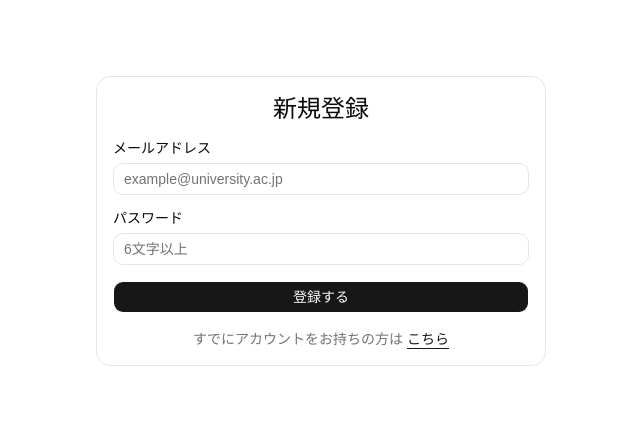
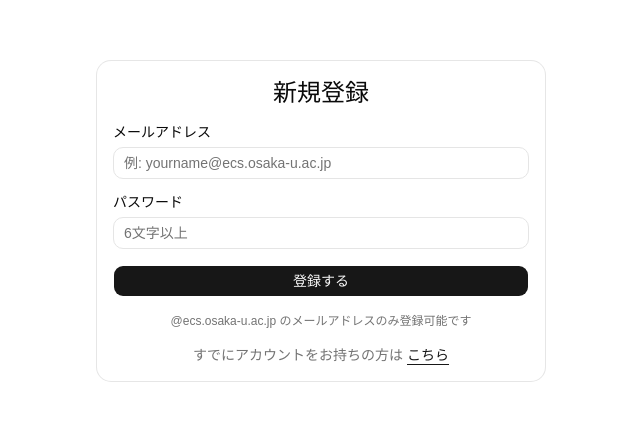
Before and after one commit to Ketarou2223/Cro-co, a React (Vite) app in the folder frontend/: page /signup in a window 1280 px wide. Shown: the part 179-600 px from the top of the page, without its empty margins (319-959 px from the left). Built offline with nearby package versions, Linux system fonts and the light colour scheme; no server answers.

Commit message:
1d：メール認証はじく機能

```diff
--- /dev/null
+++ b/frontend/src/lib/validation.ts
@@ -0,0 +1,9 @@
+const ALLOWED_DOMAIN = '@ecs.osaka-u.ac.jp'
+
+export function isAllowedDomain(email: string): boolean {
+  return email.toLowerCase().endsWith(ALLOWED_DOMAIN)
+}
+
+export function getDomainErrorMessage(): string {
+  return '@ecs.osaka-u.ac.jp の大阪大学メールアドレスのみご利用いただけます'
+}
--- a/frontend/src/pages/LoginPage.tsx
+++ b/frontend/src/pages/LoginPage.tsx
@@ -1,6 +1,7 @@
 import { useState } from 'react'
 import { Link, useNavigate } from 'react-router-dom'
 import { supabase } from '@/lib/supabase'
+import { isAllowedDomain, getDomainErrorMessage } from '@/lib/validation'
 import { Card, CardContent, CardHeader, CardTitle } from '@/components/ui/card'
 import { Input } from '@/components/ui/input'
 import { Label } from '@/components/ui/label'
@@ -17,6 +18,12 @@ export default function LoginPage() {
   const handleSubmit = async (e: React.FormEvent<HTMLFormElement>) => {
     e.preventDefault()
     setError(null)
+
+    if (!isAllowedDomain(email)) {
+      setError(getDomainErrorMessage())
+      return
+    }
+
     setLoading(true)
 
     const { error: signInError } = await supabase.auth.signInWithPassword({ email, password })
@@ -52,7 +59,7 @@ export default function LoginPage() {
                 value={email}
                 onChange={(e) => setEmail(e.target.value)}
                 required
-                placeholder="example@university.ac.jp"
+                placeholder="例: yourname@ecs.osaka-u.ac.jp"
               />
             </div>
             <div className="space-y-2">
@@ -69,6 +76,9 @@ export default function LoginPage() {
             <Button type="submit" className="w-full" disabled={loading}>
               {loading ? '処理中...' : 'ログインする'}
             </Button>
+            <p className="text-xs text-muted-foreground text-center">
+              @ecs.osaka-u.ac.jp のメールアドレスのみ登録可能です
+            </p>
           </form>
           <p className="text-center text-sm text-muted-foreground">
             アカウントをお持ちでない方は{' '}
--- a/frontend/src/pages/SignupPage.tsx
+++ b/frontend/src/pages/SignupPage.tsx
@@ -1,6 +1,7 @@
 import { useState } from 'react'
 import { Link } from 'react-router-dom'
 import { supabase } from '@/lib/supabase'
+import { isAllowedDomain, getDomainErrorMessage } from '@/lib/validation'
 import { Card, CardContent, CardHeader, CardTitle } from '@/components/ui/card'
 import { Input } from '@/components/ui/input'
 import { Label } from '@/components/ui/label'
@@ -17,6 +18,12 @@ export default function SignupPage() {
   const handleSubmit = async (e: React.FormEvent<HTMLFormElement>) => {
     e.preventDefault()
     setError(null)
+
+    if (!isAllowedDomain(email)) {
+      setError(getDomainErrorMessage())
+      return
+    }
+
     setLoading(true)
 
     const { error: signUpError } = await supabase.auth.signUp({
@@ -63,7 +70,7 @@ export default function SignupPage() {
                   value={email}
                   onChange={(e) => setEmail(e.target.value)}
                   required
-                  placeholder="example@university.ac.jp"
+                  placeholder="例: yourname@ecs.osaka-u.ac.jp"
                 />
               </div>
               <div className="space-y-2">
@@ -81,6 +88,9 @@ export default function SignupPage() {
               <Button type="submit" className="w-full" disabled={loading}>
                 {loading ? '処理中...' : '登録する'}
               </Button>
+              <p className="text-xs text-muted-foreground text-center">
+                @ecs.osaka-u.ac.jp のメールアドレスのみ登録可能です
+              </p>
             </form>
           )}
           <p className="text-center text-sm text-muted-foreground">
```
Also changed, not shown: 1 other file (tests, documents, lock files or other folders).
